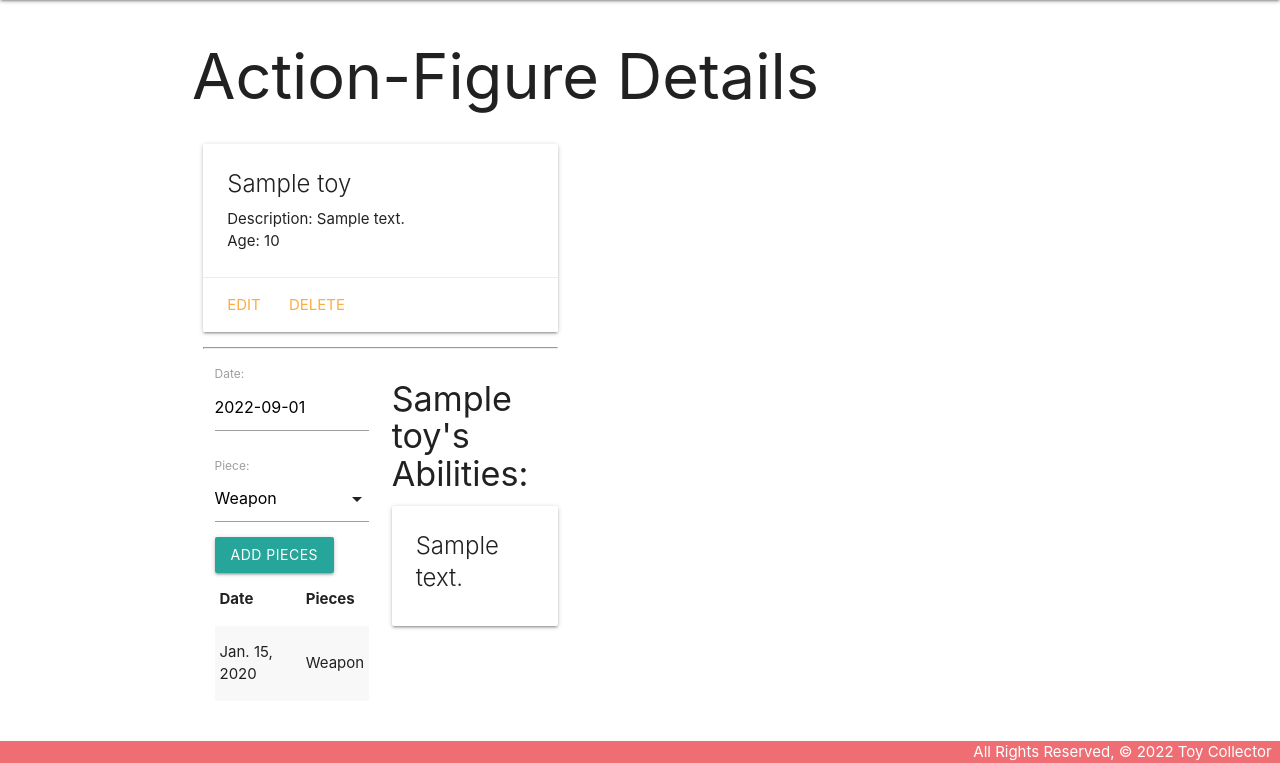
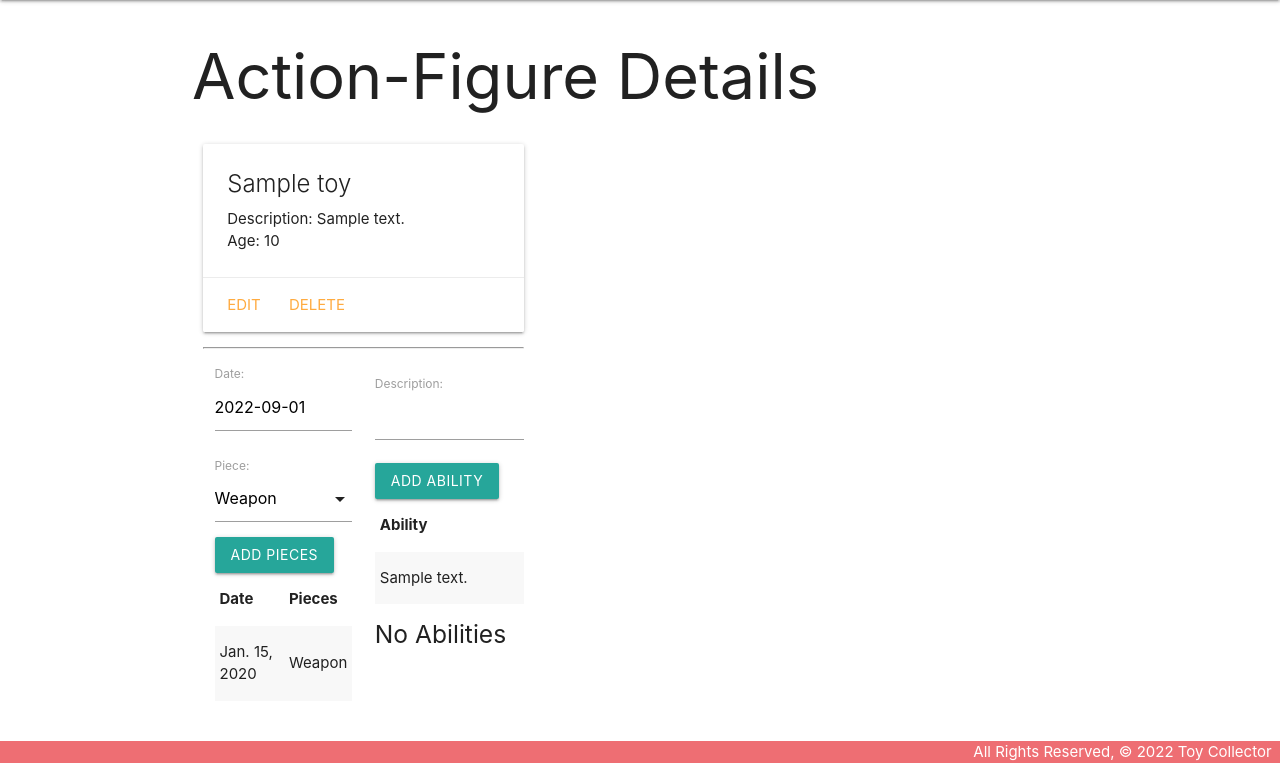
Before and after one commit to vnhotsombath/toycollector, a Django app: page /toys/1/ in a window 1280 px wide. Shown: the part 64-827 px from the top of the page. Run offline with Django 4.2, Linux system fonts and the light colour scheme; tables that the repository leaves empty hold one stand-in row (values such as "Sample post").

Commit message:
having trouble with the ability to appear onto the detail page

```diff
--- a/main_app/forms.py
+++ b/main_app/forms.py
@@ -6,7 +6,6 @@ class PieceForm(ModelForm):
         model = Piece
         fields = ['date', 'piece']
 
-
 class AbilityForm(ModelForm):
     class Meta:
         model = Ability
--- a/main_app/models.py
+++ b/main_app/models.py
@@ -2,23 +2,30 @@ from django.db import models
 from django.urls import reverse
 
 # Create your models here.
+class Toy(models.Model):
+    name = models.CharField(max_length=100)
+    description = models.TextField(max_length=250)
+    age = models.IntegerField()
+
+
+
+    def get_absolute_url(self):
+        return reverse('detail', kwargs={'toy_id': self.id})
+
 class Ability(models.Model):
+    date = models.DateField(null=True)
     description = models.CharField(max_length=100)
+
+    toy = models.ForeignKey(Toy, on_delete=models.CASCADE, null=True)
 
     def __str__(self):
         return self.description
 
+    class Meta:
+        ordering = ['-date']
+
     def get_absolute_url(self):
         return reverse('abilities_detail', kwargs={'pk': self.id})
-
-class Toy(models.Model):
-    name = models.CharField(max_length=100)
-    description = models.TextField(max_length=250)
-    age = models.IntegerField()
-    abilities = models.ManyToManyField(Ability)
-
-    def get_absolute_url(self):
-        return reverse('detail', kwargs={'toy_id': self.id})
 
 PIECES = (
     ('W', 'Weapon'),
--- a/main_app/templates/toys/detail.html
+++ b/main_app/templates/toys/detail.html
@@ -40,7 +40,23 @@
 <hr>
 <div class="row">
     <div class="col s6">
-        <h4>{{ toy.name }}'s Abilities:</h4>
+        <form action="{% url 'add_ability' toy.id %}" method="post">
+            {% csrf_token %}
+            {{ ability_form.as_p }}
+            <input type="submit" class="btn" value="Add Ability">
+        </form>
+        <table class="striped">
+            <thead>
+                <tr><th>Ability</th></tr>
+            </thead>
+            <tbody>
+                {% for ability in toy.ability_set.all %}
+                <tr>
+                    <td>{{ ability.description }}</td>
+                </tr>
+                {% endfor %}
+            </tbody>
+        </table>
         {% if toy.abilities.count %}
         {% for ability in toy.abilities.all %}
             <div class="card">
--- a/main_app/urls.py
+++ b/main_app/urls.py
@@ -10,6 +10,7 @@ urlpatterns = [
     path('toys/<int:pk>/update/', views.ToyUpdate.as_view(), name='toys_update'),
     path('toys/<int:pk>/delete/', views.ToyDelete.as_view(), name='toys_delete'),
     path('toys/<int:toy_id>/add_piece/', views.add_piece, name='add_piece'),
+    path('toys/<int:toy_id>/add_ability/', views.add_ability, name='add_ability'),
     path('abilities/', views.AbilityList.as_view(), name='abilities_index'),
     path('abilities/<int:pk>/', views.AbilityDetail.as_view(), name='abilities_detail'),
     path('abilities/create/', views.AbilityCreate.as_view(), name='abilities_create'),
--- a/main_app/views.py
+++ b/main_app/views.py
@@ -19,8 +19,9 @@ def toys_index(request):
 def toys_detail(request, toy_id):
     toy = Toy.objects.get(id=toy_id)
     piece_form = PieceForm()
+    ability_form = AbilityForm()
 
-    return render(request, 'toys/detail.html', { 'toy': toy, 'piece_form': piece_form })
+    return render(request, 'toys/detail.html', { 'toy': toy, 'piece_form': piece_form, 'ability_form': ability_form })
 
 def add_piece(request, toy_id):
     form = PieceForm(request.POST)
```
Also changed, not shown: main_app/migrations/0007_alter_ability_options_ability_date.py (added), main_app/migrations/0008_remove_toy_abilities_ability_toy.py (added). Lines whose indentation alone changed are shown as unchanged.
